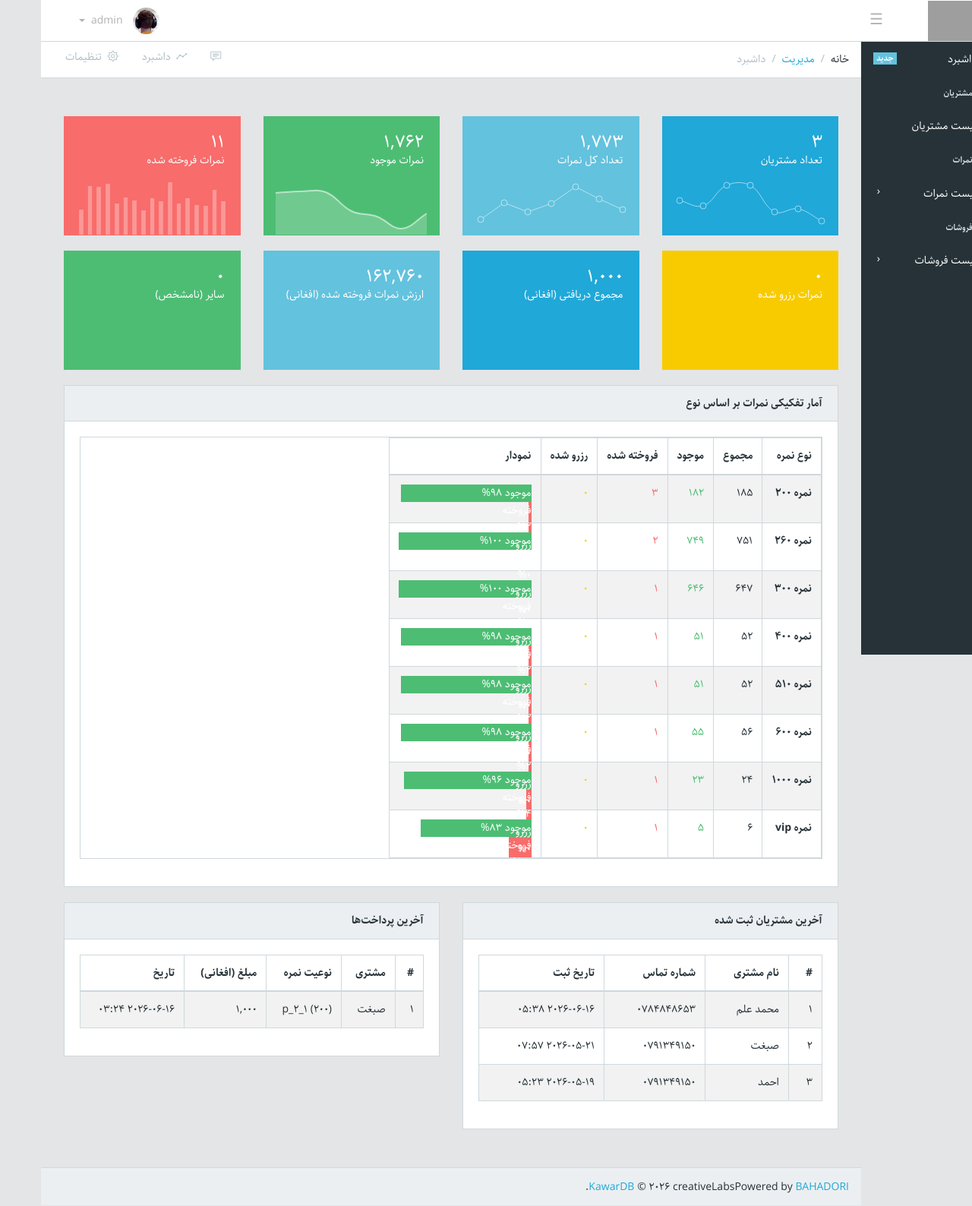
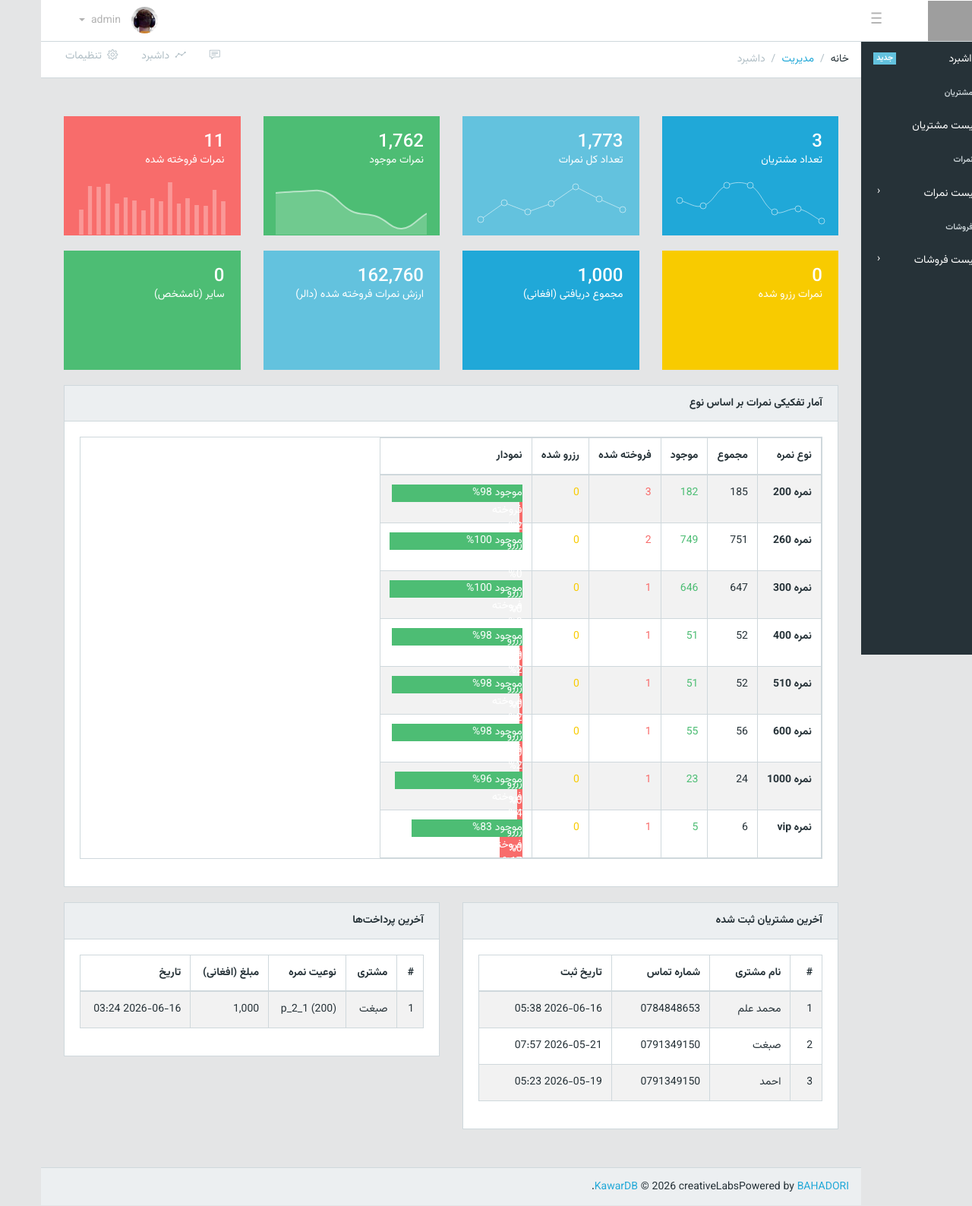
Before and after one commit to sebghatullah-web/Real-Estate-Management-System, a PHP site: page /admin/ in a window 1280 px wide; the page is wider, and only the part inside the window is pictured. Shown: that part at 76% size. Run offline with PHP 8.4, Linux system fonts and the light colour scheme; a user stored in the database is signed in; data comes from the database, SQL or seed files in the repository; data that the repository does not hold is empty; grey boxes are pictures that could not be loaded.

Commit message:
changed some featured

```diff
--- a/about.php
+++ b/about.php
@@ -12,7 +12,7 @@
         <div class="row align-items-center">
             <div class="col-lg-6 mb-4">
                 <div class="card border-0 shadow-sm rounded-4 p-4">
-                    <h2 style="color: #1a3a5c;" class="fw-bold mb-4">درباره KhawarDB</h2>
+                    <h2 style="color: #1a3a5c;" class="fw-bold mb-4">درباره شرکت خاور</h2>
                     <p class="text-muted lh-lg">شرکت ساختمانی و انکشافی خاور یکی از شرکت‌های معتبر در زمینه ساخت و ساز، فروش نمرات مسکونی، تجارتی و اپارتمانها و مدیریت پروژه‌های ساختمانی در کابل جدید می‌باشد.</p>
                     <p class="text-muted lh-lg">ما با بهره‌گیری از تیم مجرب و متخصص خود، توانسته‌ایم پروژه‌های موفقی را در پروژه کابل جدید به اجرا درآوریم و رضایت مشتریان خود را جلب نماییم.</p>
                     <p class="text-muted lh-lg">هدف ما ارائه خدمات با کیفیت، قیمت‌های منصفانه و ایجاد محیطی امن و مطمئن برای سرمایه‌گذاری شما عزیزان است.</p>
--- a/admin/includes/main.php
+++ b/admin/includes/main.php
@@ -198,7 +198,7 @@ foreach (getPlotTables() as $table) {
                     <div class="card card-inverse card-info">
                         <div class="card-block p-b-0">
                             <h4 class="m-b-0"><?php echo number_format($totalSoldValue); ?></h4>
-                            <p>ارزش نمرات فروخته شده (افغانی)</p>
+                            <p>ارزش نمرات فروخته شده (دالر)</p>
                         </div>
                         <div class="chart-wrapper p-x-1" style="height:70px;">
                             <canvas id="card-chart7" class="chart" height="70"></canvas>
--- a/admin/index.php
+++ b/admin/index.php
@@ -17,6 +17,12 @@
     <link href="style/css/simple-line-icons.css" rel="stylesheet">
     <!-- Main styles for this application -->
     <link href="style/dest/style.css" rel="stylesheet">
+    <link href="https://fonts.googleapis.com/css2?family=Vazirmatn:wght@300;400;500;600;700&display=swap" rel="stylesheet">
+    <style>
+        body, .navbar, .sidebar, .card, .table, .btn, .form-control, input, textarea, select, .nav-link, .dropdown-menu {
+            font-family: 'Vazirmatn', Tahoma, Arial, sans-serif !important;
+        }
+    </style>
 </head>
 
 
--- a/header.php
+++ b/header.php
@@ -9,10 +9,10 @@ require 'config/db.php';
     <title>KHAWAR CONSTRACTION COMPANY DB</title>
     <link href="https://cdn.jsdelivr.net/npm/bootstrap@5.3.2/dist/css/bootstrap.min.css" rel="stylesheet">
     <link rel="stylesheet" href="https://cdn.jsdelivr.net/npm/bootstrap-icons@1.11.3/font/bootstrap-icons.min.css">
-    <link href="https://fonts.googleapis.com/css2?family=Vazir+FD&display=swap" rel="stylesheet">
+    <link href="https://fonts.googleapis.com/css2?family=Vazirmatn:wght@300;400;500;600;700&display=swap" rel="stylesheet">
     <style>
         * { margin: 0; padding: 0; box-sizing: border-box; }
-        body { direction: rtl; font-family: 'Vazir FD', Tahoma, Arial, sans-serif; background-color: #f8f9fa; overflow-x: hidden; }
+        body { direction: rtl; font-family: 'Vazirmatn', Tahoma, Arial, sans-serif; background-color: #f8f9fa; overflow-x: hidden; }
         .navbar { background: linear-gradient(135deg, #1a3a5c 0%, #2c5f7c 100%); box-shadow: 0 2px 15px rgba(0,0,0,0.1); padding: 12px 0; }
         .navbar-brand { font-weight: bold; font-size: 1.5rem; color: #fff !important; display: flex; align-items: center; gap: 10px; }
         .navbar-brand i { font-size: 2rem; }
--- a/plot_details.php
+++ b/plot_details.php
@@ -39,12 +39,12 @@ if ($plot_code) {
     <title>جزئیات نمره <?= htmlspecialchars($plot_code) ?></title>
     <link href="https://cdn.jsdelivr.net/npm/bootstrap@5.3.2/dist/css/bootstrap.min.css" rel="stylesheet">
     <link rel="stylesheet" href="https://cdn.jsdelivr.net/npm/bootstrap-icons@1.11.3/font/bootstrap-icons.min.css">
-    <link href="https://fonts.googleapis.com/css2?family=Vazir+FD&display=swap" rel="stylesheet">
+    <link href="https://fonts.googleapis.com/css2?family=Vazirmatn:wght@300;400;500;600;700&display=swap" rel="stylesheet">
     <style>
         * { margin: 0; padding: 0; box-sizing: border-box; }
         body {
             direction: rtl;
-            font-family: 'Vazir FD', Tahoma, Arial, sans-serif;
+            font-family: 'Vazirmatn', Tahoma, Arial, sans-serif;
             background: #f0f2f5;
         }
         .nav-bar {
```
